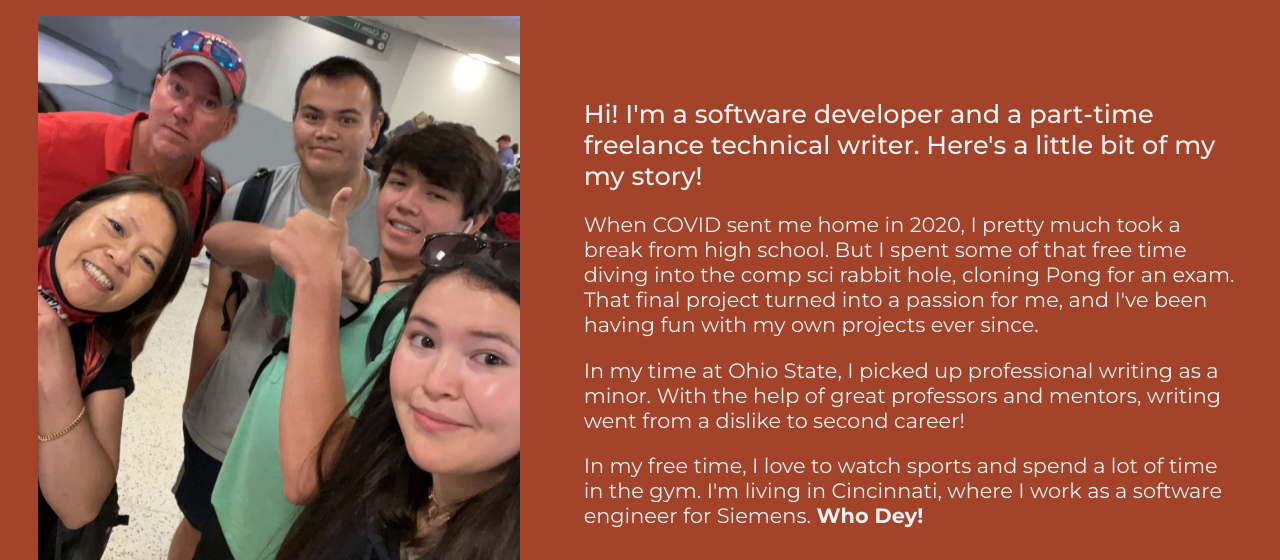
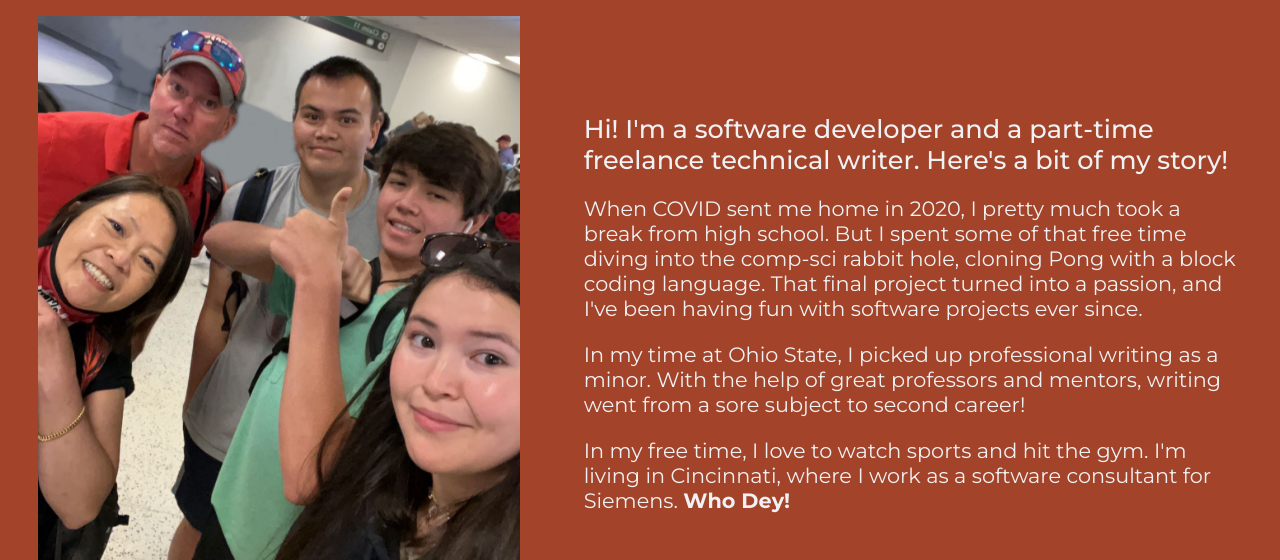
Before and after one commit to Devin-Edwards8/portfolio2, a website built with Parcel: page src/pages/about.html in a window 1280 px wide. Shown: the part 83-643 px from the top of the page. Built offline with nearby package versions, Linux system fonts and the light colour scheme.

Commit message:
updated copy

```diff
--- a/src/pages/about.html
+++ b/src/pages/about.html
@@ -34,17 +34,17 @@
       <img src="../assets/images/family2.jpeg" id="family-portrait" alt="Devin with family">
       <div class="about-text-socials">
         <div class="about-text">
-          <h1>Hi! I'm a software developer and a part-time freelance technical writer. Here's a little bit of my my story!</h1>
+          <h1>Hi! I'm a software developer and a part-time freelance technical writer. Here's a bit of my story!</h1>
           <p>
-            When COVID sent me home in 2020, I pretty much took a break from high school. But I spent some of that free time diving into the comp sci rabbit hole,
-            cloning Pong for an exam. That final project turned into a passion for me, and I've been having fun with my own projects ever since.
+            When COVID sent me home in 2020, I pretty much took a break from high school. But I spent some of that free time diving into the comp-sci rabbit hole,
+            cloning Pong with a block coding language. That final project turned into a passion, and I've been having fun with software projects ever since.
           </p>
           <p>
-            In my time at Ohio State, I picked up professional writing as a minor. With the help of great professors and mentors, writing went from a dislike to second
+            In my time at Ohio State, I picked up professional writing as a minor. With the help of great professors and mentors, writing went from a sore subject to second
             career!
           </p>
           <p>
-            In my free time, I love to watch sports and spend a lot of time in the gym. I'm living in Cincinnati, where I work as a software engineer for Siemens.
+            In my free time, I love to watch sports and hit the gym. I'm living in Cincinnati, where I work as a software consultant for Siemens.
             <b>Who Dey!</b>
           </p>
         </div>
```
